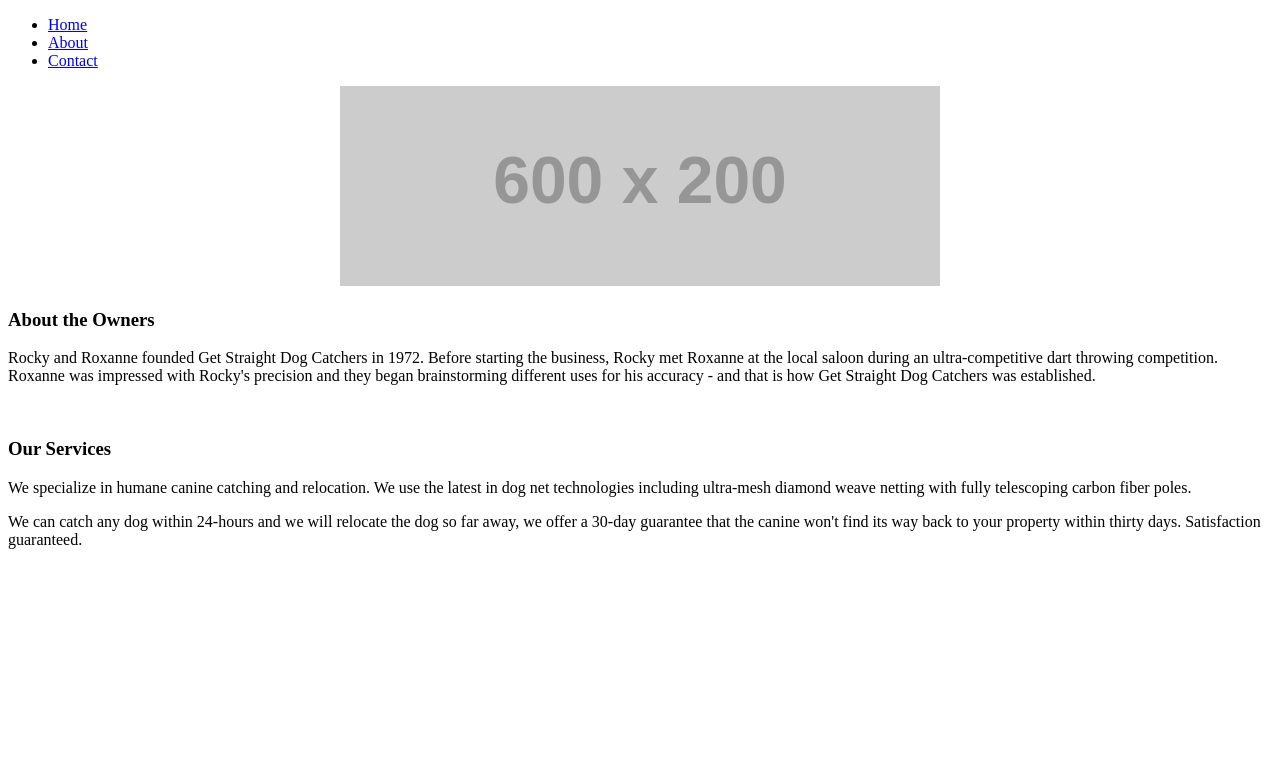
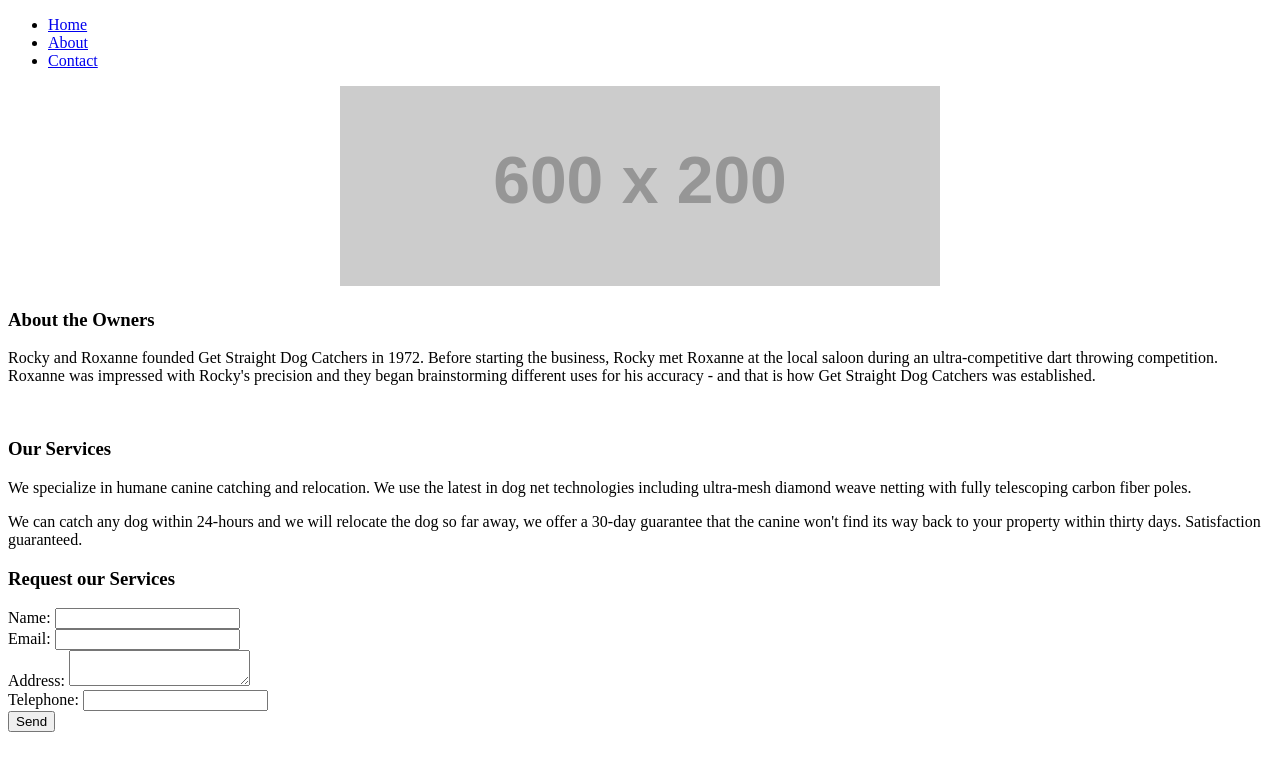
Before and after one commit to matthewhowland/simple_page, a website: page public/html/about.html in a window 1280 px wide. Drawn offline with Linux system fonts and the light colour scheme; placeholder pictures from the web are drawn by us.

Commit message:
added form on the about page and made the server send it

```diff
--- a/index.js
+++ b/index.js
@@ -22,6 +22,9 @@ server.post('/contact', function(request, response){
   response.json(request.body);
 });
 
+server.post('/about', function(request, response){
+  response.json(request.body);
+});
 
 
 
--- a/public/html/about.html
+++ b/public/html/about.html
@@ -58,5 +58,25 @@
       </p>
     </div>
 
+    <!-- Request services -->
+    <div>
+      <form action="/about" method='POST'>
+        <h3>Request our Services</h3>
+        <label for="name">Name:</label>
+        <input type="text" name='name' required>
+        <br>
+        <label for="email">Email:</label>
+        <input type="email" name='email' required>
+        <br>
+        <label for="address">Address:</label>
+        <textarea name="address" cols="20" row="5" required></textarea>
+        <br>
+        <label for="tel">Telephone:</label>
+        <input type="tel" name='tel' required>
+        <br>
+        <button type="submit">Send</button>
+      </form>
+    </div>
+
   </body>
 </html>
```
